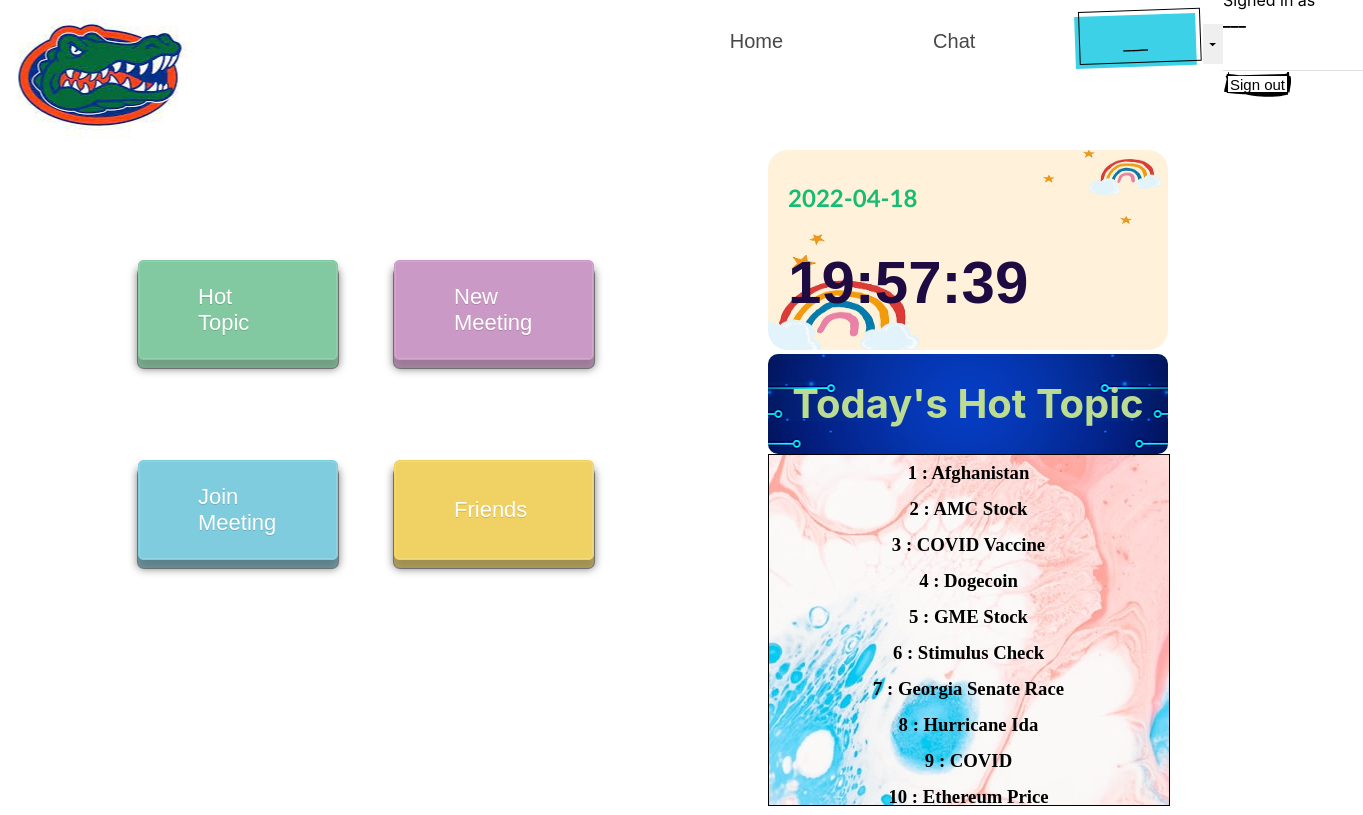
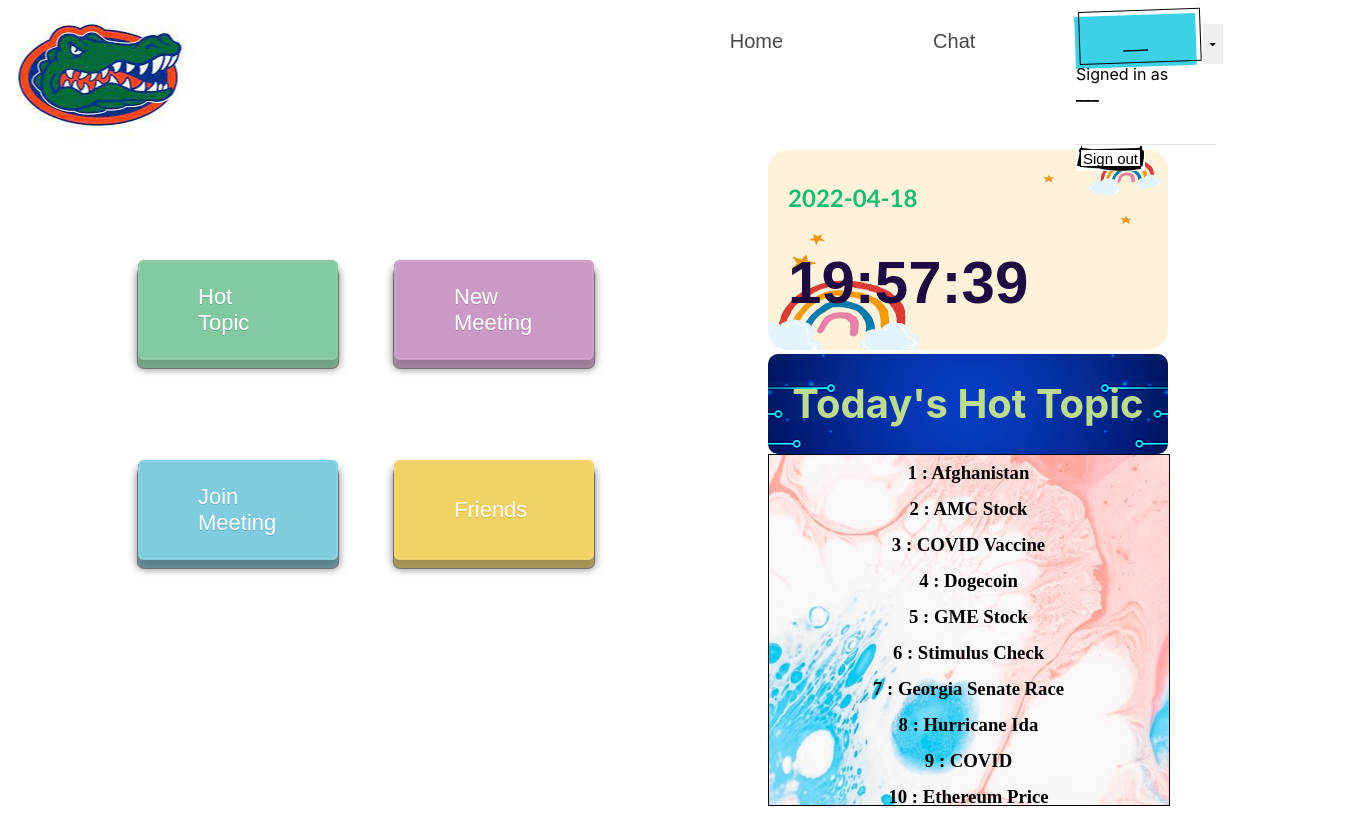
Before and after one commit to jindajia/BBChat, a React (Create React App) app in the folder FrontEnd/React App/: page /mainhome in a window 1280 px wide. Both pictures are taken after a click on the button 1213 px from the left and 43 px from the top of the page. Shown: the whole page, 1363 px wide, since content can reach past the window. Built offline with nearby package versions, Linux system fonts and the light colour scheme.

Commit message:
navbar2.1

```diff
--- a/FrontEnd/React App/src/pages/mainhome/mainhome.js
+++ b/FrontEnd/React App/src/pages/mainhome/mainhome.js
@@ -104,9 +104,9 @@
 const renderMenu = ({ left, top, className }, ref, props) => {
 
     return (
-        <div className='dropdown-container'>
+        <div >
             <Popover ref={ref} className={className} style={{ left, top }} full>
-                <Dropdown.Menu >
+                <Dropdown.Menu className='dropdown-container'>
                     <Dropdown.Item>
                         <p>Signed in as</p>
                         <strong>{getUserName(userDetails)}</strong>
```
